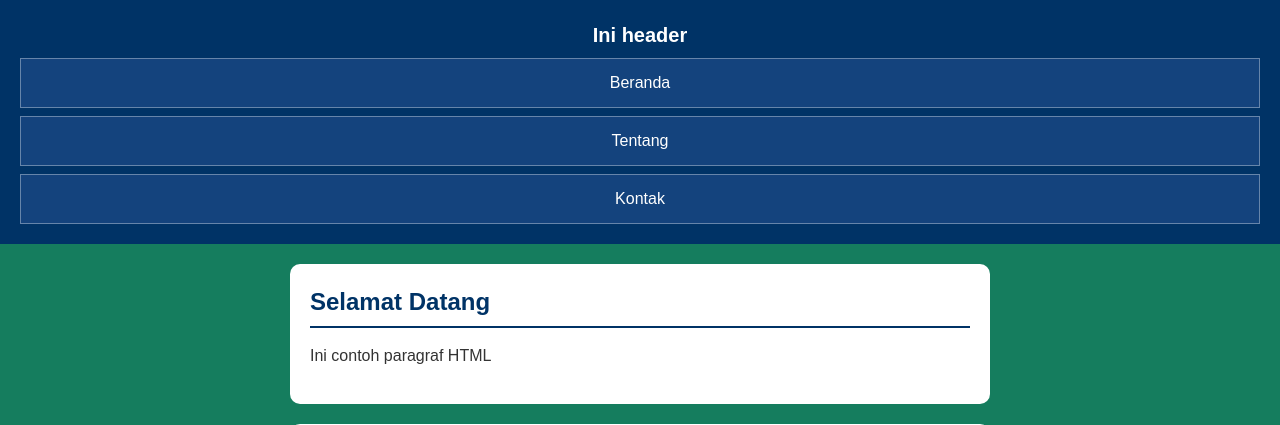
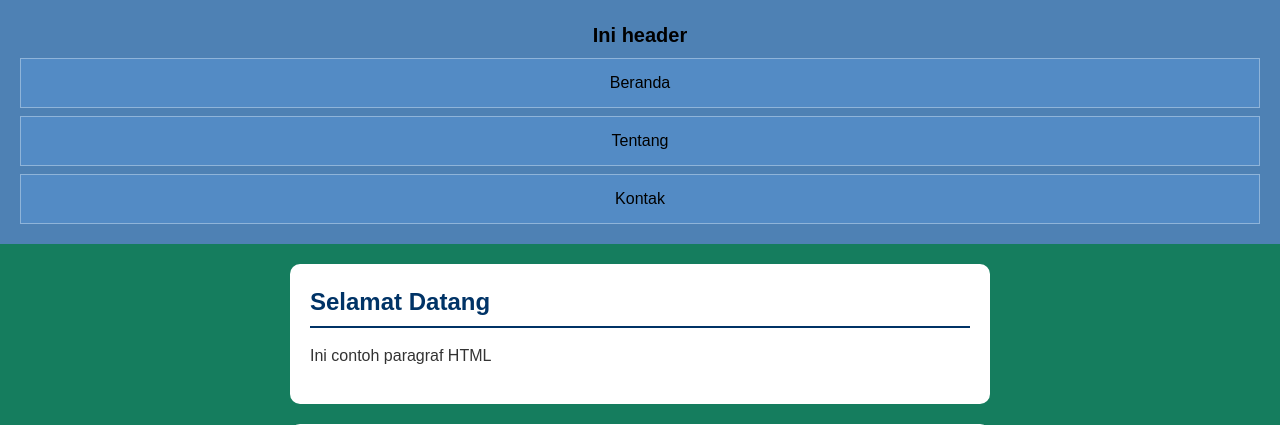
Before and after one commit to Frenimusdhalifah-boop/2511500037-PWD-GB1J-25261, a PHP site: page /pertemuan-04/index.html in a window 1280 px wide. Shown: the top 425 px of the page. Run offline with PHP 8.4, Linux system fonts and the light colour scheme.

Commit message:
upgrade styling header

```diff
--- a/pertemuan-04/style.css
+++ b/pertemuan-04/style.css
@@ -11,8 +11,8 @@
         }
 
         header {
-            background: #003366;
-            color: #fff;
+            background: #4e81b4;
+            color: #000000;
             padding: 20px;
             text-align: center;
         }
@@ -26,7 +26,7 @@
         }
 
         header li a {
-            color: #fff;
+            color: #000000;
             text-decoration: none;
             padding: 6px 12px;
         }
```
